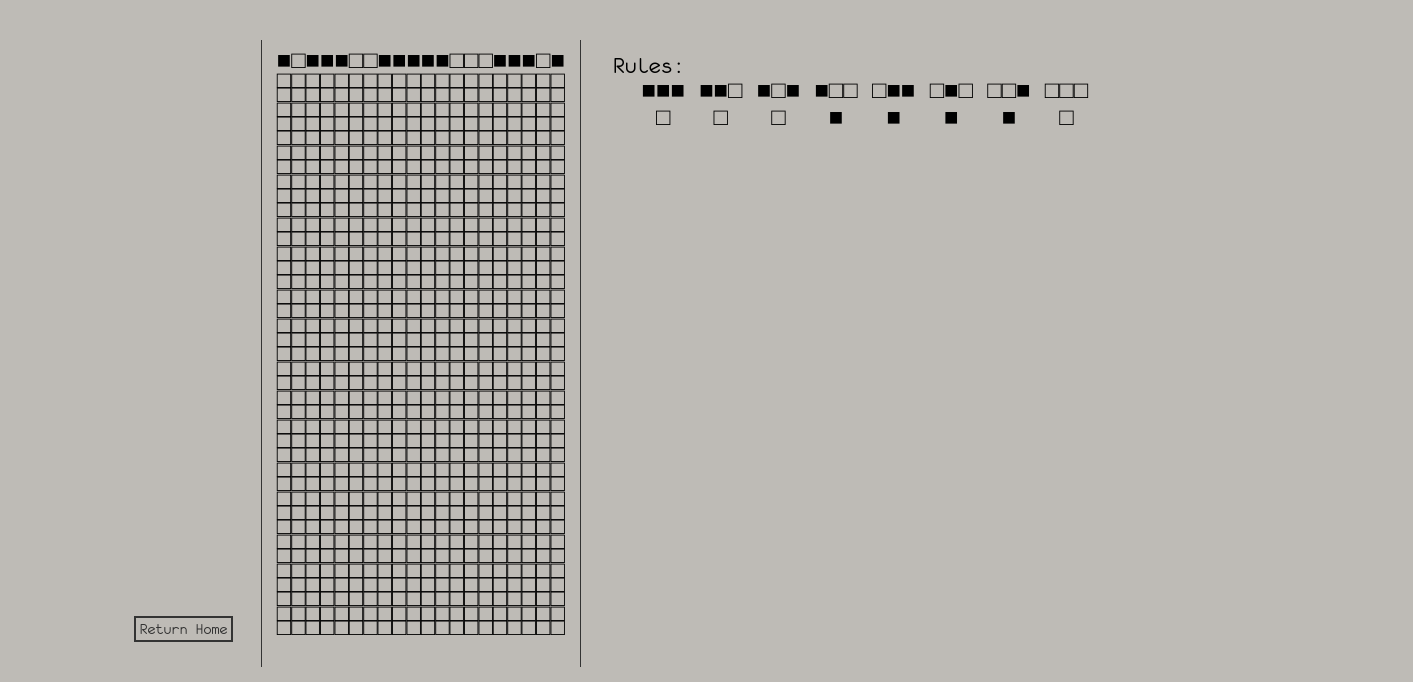
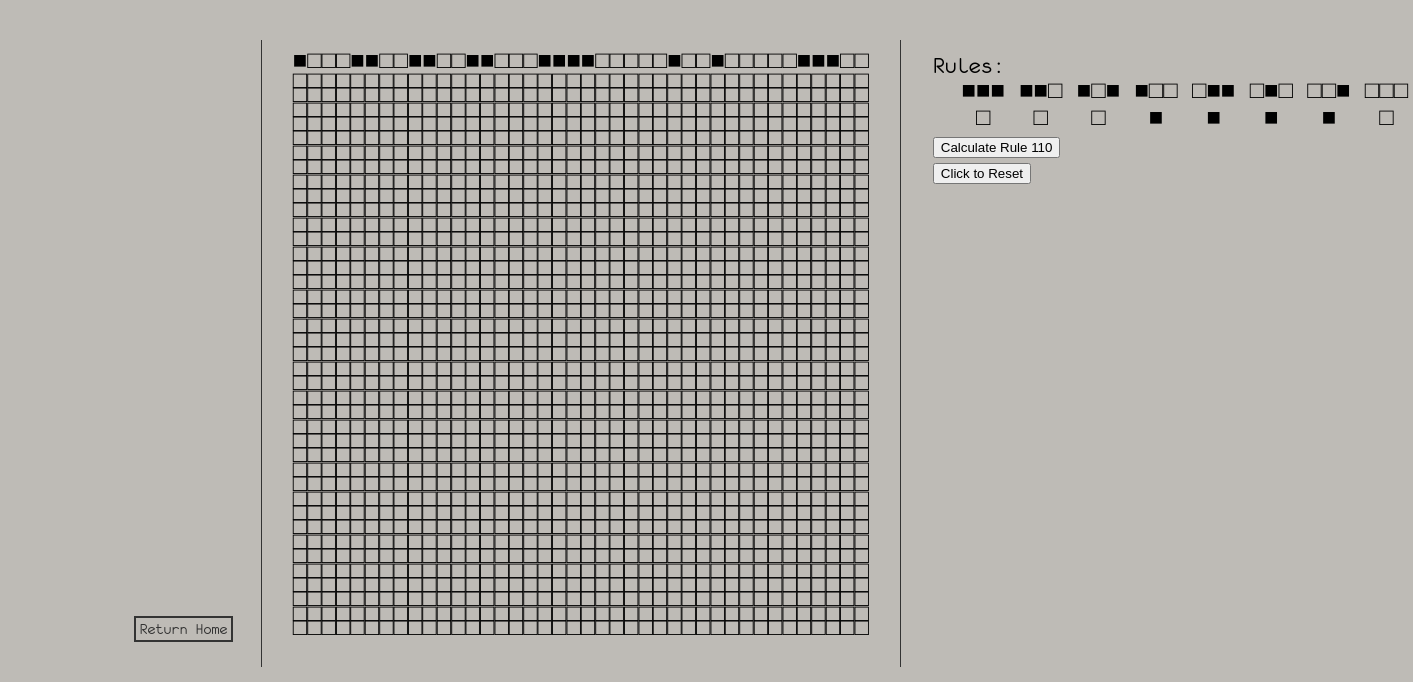
Before and after one commit to Nyhilo/CS_Classes_2018, a plain HTML site: page CSA161/Website Final Product/wolfram.html in a window 1280 px wide. Shown: the part 118-800 px from the top of the page, 1413 px wide, since content can reach past the window. Drawn offline with Linux system fonts and the light colour scheme.

Commit message:
Basic wolfram simulation achieved!

```diff
--- a/CSA161/Website Final Product/css/wolfram.css
+++ b/CSA161/Website Final Product/css/wolfram.css
@@ -8,14 +8,14 @@ body {
 
 .wolfram-grid-container {
     display: grid;
-    grid-template-columns: 20rem 40vw;
+    grid-template-columns: 40rem 40vw;
     grid-template-rows: auto;
 
     margin-left: 20%;
     margin-bottom: 2rem;
     position: absolute;
     height: 80%;
-    width:; 80vw;
+    width: 80vw;
 }
 
 .simulation-area {
--- a/CSA161/Website Final Product/javascript/wolfram.js
+++ b/CSA161/Website Final Product/javascript/wolfram.js
@@ -22,7 +22,7 @@ The Gist is that there are 8 rules that define a simulation. These correspond to
      □   ■   ■   □   ■   ■   ■   □
 
 */
-window.onload = function() {
+// window.onload = function() {
 
   /////////////
  // Globals //
@@ -34,7 +34,8 @@ var simFirstLine = document.getElementById("sim-first-line");
 var rulesDefined = document.getElementById("rules-defined");
 
 // Grid width and height, this will probably become more flexible later
-var fieldWidth   = 20;
+var field = new Array();
+var fieldWidth   = 40;
 var fieldHeight  = 40;
 
 // There are 8 rules for the simulation. We'll define rule 30 as an initial state just for fun
@@ -65,16 +66,22 @@ function createArray(length) {
 function randomPixel() {
     // Math.round(Math.random()) will return either a 1 or a 0
     if (Math.round(Math.random())) { return "■"; }
-    else { return "□"; };
+        else { return "□"; };
 };
 
 function convertPixel(pix) {
     // pix will either be a 1 or 0
     if (pix) { return "■"; }
-    else { return "□"; };
+        else { return "□"; };
 }
 
-function updateRules(rules) {
+function convertState(state) {
+    // pix will either be a "■" or "□"
+    if (state == "■") { return 1; }
+        else { return 0; };
+}
+
+function updateRules() {
     rulesString = "&nbsp;&nbsp;■■■&nbsp;■■□&nbsp;■□■&nbsp;■□□&nbsp;□■■&nbsp;□■□&nbsp;□□■&nbsp;□□□<br>";
     for (var i = 0; i <= rules.length - 1; i++) {
         rulesString += "&nbsp;&nbsp;&nbsp;" + convertPixel(rules[i]);
@@ -83,7 +90,7 @@ function updateRules(rules) {
     rulesDefined.innerHTML = rulesString;
 };
 
-function update(field) {
+function update() {
     simFirstLine.innerHTML = field[0].join("");
     var fieldString = "";
 
@@ -95,32 +102,86 @@ function update(field) {
 };
 
 function wolfram() {
-    //
+    var state = "";
+
+    for (var i = 1; i <= field.length - 1; i++) {
+        for (var j = 0; j <= field[i].length - 1; j++) {
+            // State will be something like "110" and will be the thing we check against the rules
+            state = ""
+
+            // The first state value is the value up and to the left of the cell we're checking
+            if (j == 0) { state += 0; }
+                else { state += convertState(field[i-1][j-1]); };
+
+            // The second state value is the value right above the current cell
+            state += convertState(field[i-1][j]);
+
+            // The third state value is the value up and to the right of the cell
+            if (j == field[i].length) { state += 1; }
+                else { state += convertState(field[i-1][j+1]); };
+
+            switch(state) {
+                case "111":
+                    field[i][j] = convertPixel(rules[0]);
+                    break;
+                case "110":
+                    field[i][j] = convertPixel(rules[1]);
+                    break;
+                case "101":
+                    field[i][j] = convertPixel(rules[2]);
+                    break;
+                case "100":
+                    field[i][j] = convertPixel(rules[3]);
+                    break;
+                case "011":
+                    field[i][j] = convertPixel(rules[4]);
+                    break;
+                case "010":
+                    field[i][j] = convertPixel(rules[5]);
+                    break;
+                case "001":
+                    field[i][j] = convertPixel(rules[6]);
+                    break;
+                case "000":
+                    field[i][j] = convertPixel(rules[7]);
+                    break;
+
+                default:
+                    console.debug("Error during wolfram calculation. State did not resolve correctly.")
+            }
+
+        };
+    };
+    update(field);
 };
 
-
-  //////////
- // Main //
-//////////
-
-// Not sure if this is Javascript general practice but I'm a Python Programmer
-
-    // Setting up our pixel field
-    var field = createArray(fieldHeight,fieldWidth);
-
+function reset() {
     //The first line is special because it will initialize random and be clickable
     for (var i = field[0].length - 1; i >= 0; i--) {
         field[0][i] = randomPixel();
     };
-
 
     for (var i = field.length - 1; i >= 1; i--) {
         for (var j = field[i].length - 1; j >= 0; j--) {
             field[i][j] = "□";
         };
     };
+    update();
+    updateRules();
+};
 
-    update(field);
-    updateRules(rules);
+  //////////
+ // Main //
+//////////
 
+// Not sure if this is Javascript general practice but I'm a Python Programmer so... main function
+function main() {
+    // Setting up our pixel field
+    field = createArray(fieldHeight,fieldWidth);
+
+    reset();
 };
+
+main();
+
+// };
--- a/CSA161/Website Final Product/wolfram.html
+++ b/CSA161/Website Final Product/wolfram.html
@@ -22,7 +22,9 @@
         </div>
         <div class="options-area">
             Rules:<br/>
-            <span id="rules-defined"></span>
+            <span id="rules-defined"></span><br/>
+            <button type="button" onclick="wolfram()">Calculate Rule 110</button><br/>
+            <button type="button" onclick="reset()">Click to Reset</button><br/>
         </div>
     </main>
 
```
